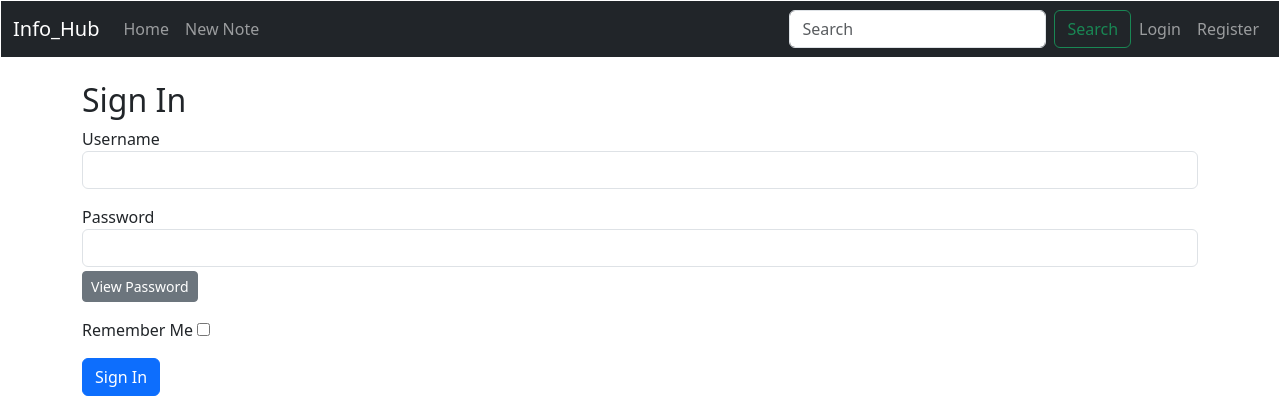
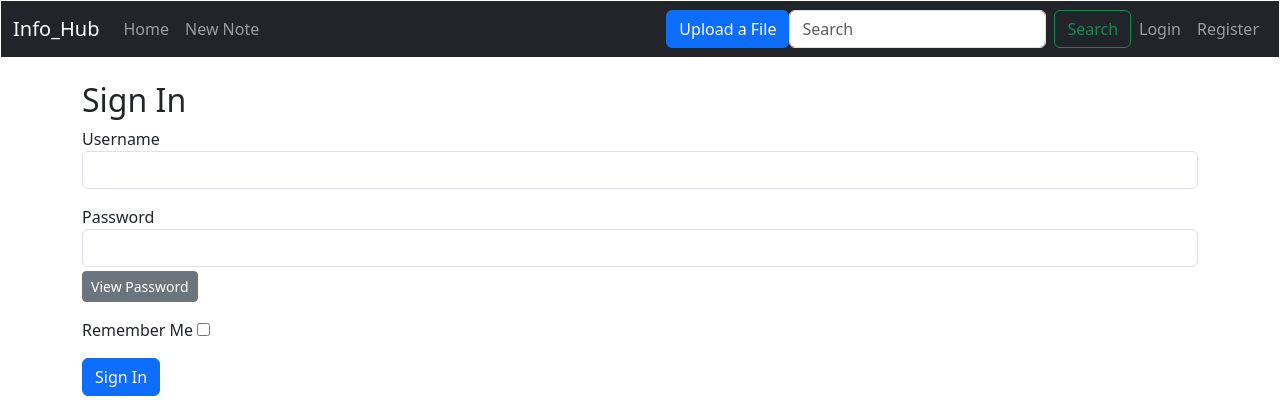
Before and after one commit to Willmo103/Flask-Notes-API-Docker, a Flask app: page /login in a window 1280 px wide. Shown: the top 420 px of the page. Run offline with Flask 3, Linux system fonts and the light colour scheme; parts of the project's set-up code (start-up, migrations or seed data) failed here and were passed over; some libraries are stand-ins or nearby versions.

Commit message:
working upload modal

```diff
--- a/app/forms.py
+++ b/app/forms.py
@@ -1,5 +1,4 @@
-from flask import flash, redirect, url_for
-from app.models import User, Note
+from app.models import User
 from flask_wtf import FlaskForm
 from wtforms import (
     StringField,
@@ -7,8 +6,6 @@ from wtforms import (
     BooleanField,
     SubmitField,
     TextAreaField,
-    SelectField,
-    IntegerField,
 )
 from wtforms.validators import (
     DataRequired,
@@ -16,8 +13,8 @@ from wtforms.validators import (
     Email,
     EqualTo,
     ValidationError,
-    email_validator,
 )
+from flask_wtf.file import FileField, FileRequired
 
 
 class LoginForm(FlaskForm):
@@ -52,3 +49,10 @@ class RegistrationForm(FlaskForm):
         user = User.query.filter_by(username=username.data).first()
         if user is not None:
             raise ValidationError("Please use a different username.")
+
+
+class FileUploadForm(FlaskForm):
+    file = FileField("Select a file", validators=[FileRequired()])
+    details = StringField("Details", validators=[Length(max=200)])
+    private = BooleanField("Private")
+    submit = SubmitField("Upload")
--- a/app/routes.py
+++ b/app/routes.py
@@ -2,7 +2,9 @@ from flask import flash, redirect, render_template, url_for, Blueprint, request
 from flask_login import current_user, login_user, logout_user, login_required
 from app import db
 from app.models import User, Note, File
-from app.forms import LoginForm, RegistrationForm, NoteForm
+from app.forms import LoginForm, RegistrationForm, NoteForm, FileUploadForm
+from werkzeug.utils import secure_filename
+import os, datetime
 
 endpoint = Blueprint("routes", __name__)
 
@@ -10,8 +12,12 @@ endpoint = Blueprint("routes", __name__)
 @endpoint.route("/")
 @endpoint.route("/index")
 def index():
-    notes = Note.return_index_page_notes(current_user.id if current_user.is_authenticated else None)
-    files = File.return_index_page_files(current_user.id if current_user.is_authenticated else None)
+    notes = Note.return_index_page_notes(
+        current_user.id if current_user.is_authenticated else None
+    )
+    files = File.return_index_page_files(
+        current_user.id if current_user.is_authenticated else None
+    )
     return render_template(
         "index.html",
         notes=notes,
@@ -20,6 +26,42 @@ def index():
         title="Info_Hub",
     )
 
+
+import os
+from werkzeug.utils import secure_filename
+from app.forms import FileUploadForm
+
+# Add this to your routes.py
+@endpoint.route("/upload_file", methods=["GET", "POST"])
+@login_required
+def upload_file():
+    form = FileUploadForm()
+    if form.validate_on_submit():
+        file = form.file.data
+        if file.filename == "":
+            flash("No selected file")
+            return redirect(request.url)
+
+        if file:
+            filename = secure_filename(file.filename)
+            file.save(os.path.join(endpoint.config["UPLOAD_FOLDER"], filename))
+        if current_user.is_authenticated:
+            new_file = File(
+                name=filename,
+                user_id=current_user.id,
+                date_posted=datetime.utcnow(),
+                private=form.private.data,
+                details=form.details.data,
+            )
+        else:
+            new_file = File(name=filename, date_posted=datetime.utcnow())
+        db.session.add(new_file)
+        db.session.commit()
+        flash("File uploaded successfully")
+        return redirect(url_for("routes.index"))
+
+    flash("File upload failed")
+    return redirect(url_for("routes.index"))
 
 
 @endpoint.route("/login", methods=["GET", "POST"])
--- a/app/templates/base.html
+++ b/app/templates/base.html
@@ -51,6 +51,11 @@
                         <a class="nav-link" href="{{ url_for('routes.note') }}">New Note</a>
                     </li>
                 </ul>
+
+                <button type="nav-link" class="btn btn-primary nav-btn" data-bs-toggle="modal"
+                    data-bs-target="#fileUploadModal">
+                    Upload a File
+                </button>
                 <form class="d-flex" action="{{ url_for('routes.search_notes') }}" method="POST">
                     <input class="form-control me-2" type="search" name="search_term" placeholder="Search"
                         aria-label="Search">
@@ -80,7 +85,39 @@
     {% endif %}
     {% endwith %}
     <main class="container">
-        {% block content %}{% endblock %}
+        {% block content %}
+        <!-- File Upload Modal -->
+        <div class="modal fade" id="fileUploadModal" tabindex="-1" aria-labelledby="fileUploadModalLabel"
+            aria-hidden="true">
+            <div class="modal-dialog">
+                <div class="modal-content">
+                    <div class="modal-header">
+                        <h5 class="modal-title" id="fileUploadModalLabel">Upload a File</h5>
+                        <button type="button" class="btn-close" data-bs-dismiss="modal" aria-label="Close"></button>
+                    </div>
+                    <div class="modal-body">
+                        <form method="POST" action="{{ url_for('routes.upload_file') }}" enctype="multipart/form-data"
+                            id="fileUploadForm">
+                            <div class="mb-3">
+                                <label for="file" class="form-label">Select a file</label>
+                                <input class="form-control" type="file" id="file" name="file">
+                            </div>
+                            <div class="mb-3">
+                                <label for="dropZone" class="form-label">Or drag and drop a file here</label>
+                                <div id="dropZone" class="border rounded p-2"
+                                    style="height: 150px; background-color: #f8f9fa;">
+                                    Drag and drop a file here
+                                </div>
+                            </div>
+                            <button type="submit" class="btn btn-primary">Upload</button>
+                        </form>
+                    </div>
+                </div>
+            </div>
+        </div>
+
+
+        {% endblock %}
     </main>
     <script src="{{ url_for('static', filename='js/main.js') }}"></script>
     {% block extra_js %}{% endblock %}
@@ -93,6 +130,9 @@
                 });
             }, 3000);
         });
+        document.addEventListener("DOMContentLoaded", function () {
+            var dropZone = document.getElementById("dropZone");
+            drop
     </script>
 
 </body>
--- a/run.py
+++ b/run.py
@@ -1,5 +1,7 @@
 from app import app
 
 if __name__ == "__main__":
-    app.run(host="127.0.0.1", port=5000, debug=True) # debug=True is only for development
+    app.run(
+        host="127.0.0.1", port=5000, debug=True
+    )  # debug=True is only for development
     # app.run()
```
Also changed, not shown: app/models.py (+21 -12 lines), app/templates/index.html (+30 -0 lines).
